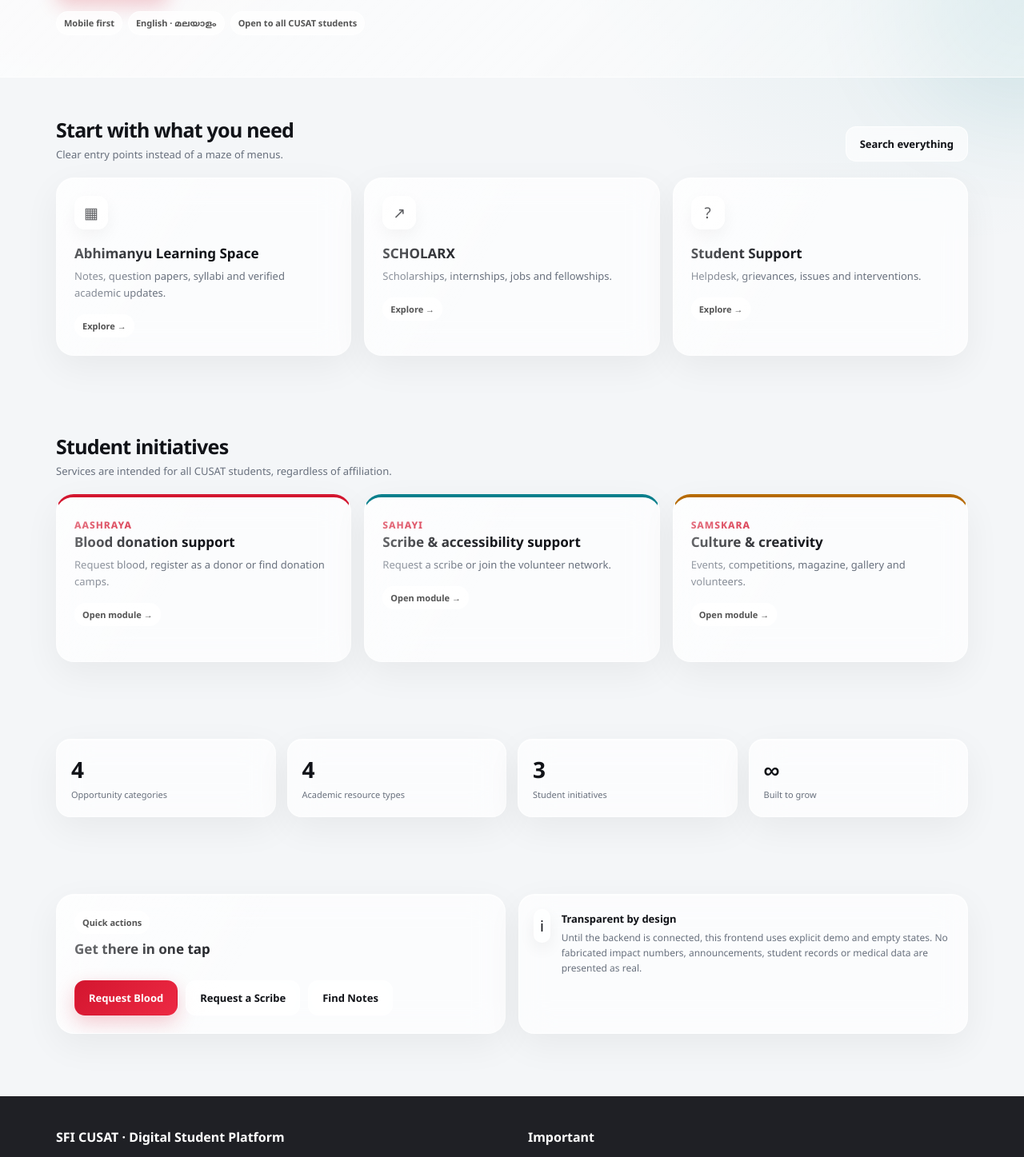
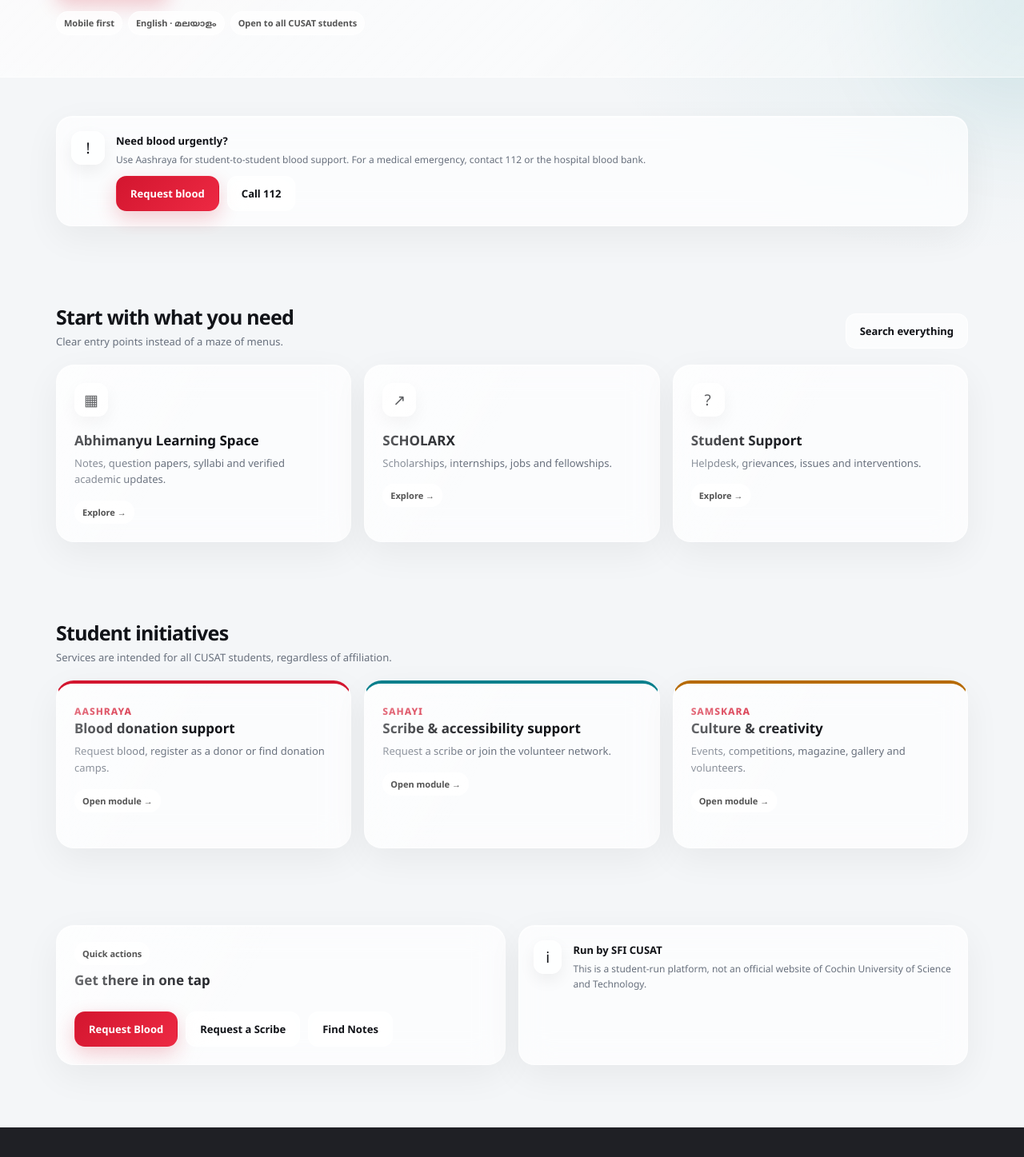
Before and after one commit to Com-Adarsh/Sficusatapp-, a Next.js app: page / in a window 1280 px wide. Shown: the part 583-2030 px from the top of the page at 80% size. Built offline with nearby package versions, Linux system fonts and the light colour scheme.

Commit message:
remove filler stats and add emergency blood access

```diff
--- a/app/page.tsx
+++ b/app/page.tsx
@@ -3,8 +3,8 @@ const services=[["▦","Abhimanyu Learning Space","Notes, question papers, sylla
 const initiatives=[["Aashraya","Blood donation support","Request blood, register as a donor or find donation camps.","/aashraya","a"],["Sahayi","Scribe & accessibility support","Request a scribe or join the volunteer network.","/sahayi","s"],["Samskara","Culture & creativity","Events, competitions, magazine, gallery and volunteers.","/samskara","m"]];
 export default function Home(){return <PageShell>
 <section className="hero"><div className="shell"><div className="eyebrow"><i className="dot"/> SFI CUSAT · Digital Student Platform</div><h1>Everything CUSAT students<br/><em>need, in one place.</em></h1><p>One accessible place for academic resources, opportunities, student support and culture — built around the everyday needs of CUSAT students.</p><div className="actions"><a className="btn primary" href="#services">Explore services</a><a className="btn" href="/search">Search the platform</a></div><div className="chips"><span className="chip">Mobile first</span><span className="chip">English · മലയാളം</span><span className="chip">Open to all CUSAT students</span></div></div></section>
+<section className="section"><div className="shell"><div className="notice"><div className="icon" style={{margin:0}}>!</div><div><strong>Need blood urgently?</strong><p>Use Aashraya for student-to-student blood support. For a medical emergency, contact 112 or the hospital blood bank.</p><div className="actions" style={{marginTop:10}}><a className="btn primary" href="/aashraya/request">Request blood</a><a className="btn" href="tel:112">Call 112</a></div></div></div></div></section>
 <section className="section" id="services"><div className="shell"><div className="sectionhead"><div><h2>Start with what you need</h2><p>Clear entry points instead of a maze of menus.</p></div><a className="btn" href="/search">Search everything</a></div><div className="grid3">{services.map(([i,t,d,h])=><a className="card" href={h} key={t}><div className="icon">{i}</div><h3>{t}</h3><p>{d}</p><div className="chips"><span className="chip">Explore →</span></div></a>)}</div></div></section>
 <section className="section"><div className="shell"><div className="sectionhead"><div><h2>Student initiatives</h2><p>Services are intended for all CUSAT students, regardless of affiliation.</p></div></div><div className="grid3">{initiatives.map(([n,t,d,h,c])=><a className={`card initiative ${c}`} href={h} key={n}><div className="eyebrow">{n}</div><h3>{t}</h3><p>{d}</p><div className="chips"><span className="chip">Open module →</span></div></a>)}</div></div></section>
-<section className="section"><div className="shell"><div className="grid4"><div className="stat"><b>4</b><span>Opportunity categories</span></div><div className="stat"><b>4</b><span>Academic resource types</span></div><div className="stat"><b>3</b><span>Student initiatives</span></div><div className="stat"><b>∞</b><span>Built to grow</span></div></div></div></section>
-<section className="section"><div className="shell grid2"><div className="card"><span className="chip">Quick actions</span><h3 style={{marginTop:12}}>Get there in one tap</h3><div className="actions"><a className="btn primary" href="/aashraya/request">Request Blood</a><a className="btn" href="/sahayi/request">Request a Scribe</a><a className="btn" href="/resources">Find Notes</a></div></div><div className="notice"><div className="icon" style={{margin:0}}>i</div><div><strong>Transparent by design</strong><p>Until the backend is connected, this frontend uses explicit demo and empty states. No fabricated impact numbers, announcements, student records or medical data are presented as real.</p></div></div></div></section>
+<section className="section"><div className="shell grid2"><div className="card"><span className="chip">Quick actions</span><h3 style={{marginTop:12}}>Get there in one tap</h3><div className="actions"><a className="btn primary" href="/aashraya/request">Request Blood</a><a className="btn" href="/sahayi/request">Request a Scribe</a><a className="btn" href="/resources">Find Notes</a></div></div><div className="notice"><div className="icon" style={{margin:0}}>i</div><div><strong>Run by SFI CUSAT</strong><p>This is a student-run platform, not an official website of Cochin University of Science and Technology.</p></div></div></div></section>
 </PageShell>}
```
